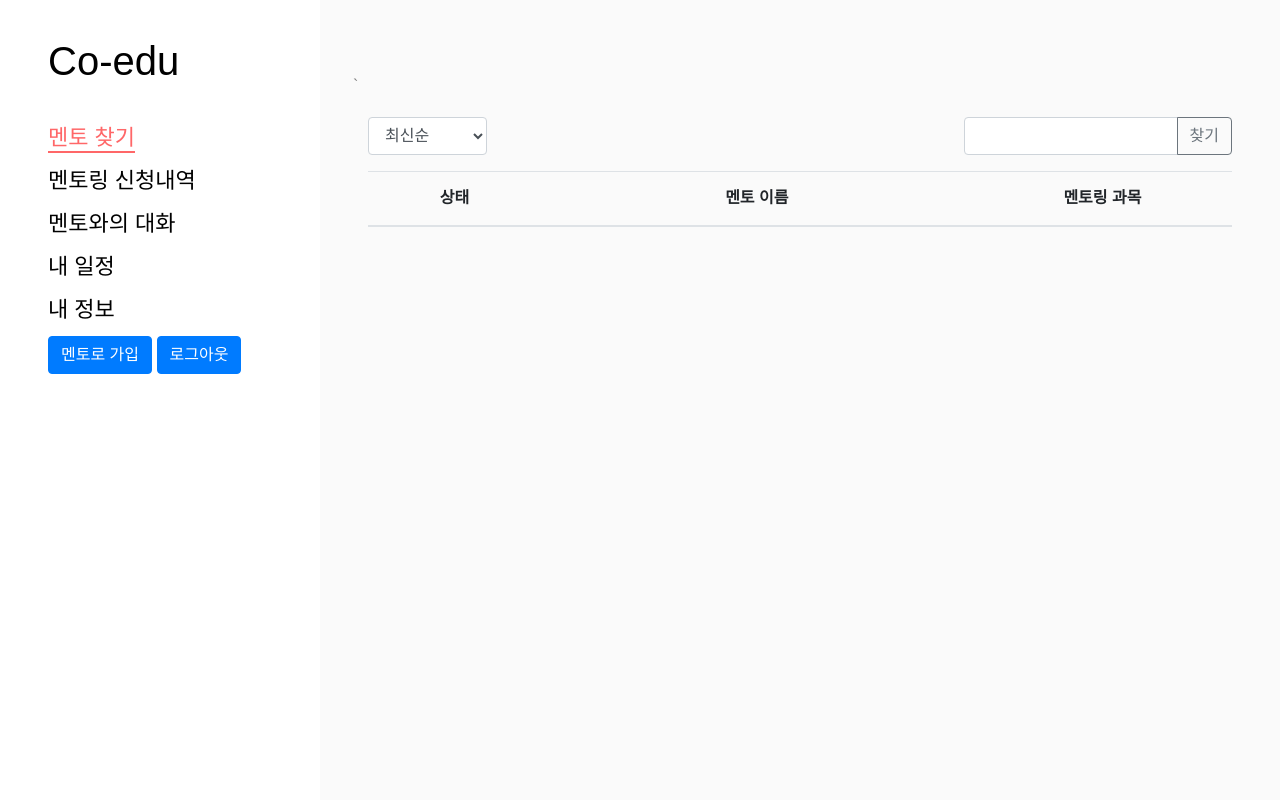
After one commit to SeungEun1002/co-edu, a Django app: page /mentee/mentoring/application in a window 1280 px wide. The commit adds this page. Run offline with Django 3.2, Linux system fonts and the light colour scheme; a user stored in the database is signed in; lists and menus that the app fills with data are empty; some libraries are stand-ins or nearby versions.

Commit message:
mentoring_application

```diff
--- a/mentee/templates/mentee/layout.html
+++ b/mentee/templates/mentee/layout.html
@@ -37,8 +37,8 @@
         <nav id="colorlib-main-menu" role="navigation">
             <h1 class="site-title"><a href={% url "mentee:index" %}>Co-edu</a></h1>
             <ul>
-                <li class="colorlib-active"><a href="#">멘토 찾기</a></li>
-                <li><a href="#">멘토링 신청내역</a></li>
+                <li class="colorlib-active"><a href={% url "mentee:mentor_list" %}>멘토 찾기</a></li>
+                <li><a href={% url "mentee:mentoring_application" %}>멘토링 신청내역</a></li>
                 <li><a href="#">멘토와의 대화</a></li>
                 <li><a href="#">내 일정</a></li>
                 <li><a href="#">내 정보</a></li>
--- /dev/null
+++ b/mentee/templates/mentee/mentoring_application.html
@@ -0,0 +1,82 @@
+{% extends 'mentee/layout.html' %}
+
+
+{% block content %}
+
+    <div class="container my-4 px-5">
+        <div>
+            <div class="row">
+                {% for ongoing_request in mentoring_waiting %}
+                <div class="col-md-4">
+                  <div class="card mb-4 box-shadow">
+                    <div class="card-body">
+                      <h5 class="card-title">{{ ongoing_request.mentor.user.name }}</h5>
+                      <p class="card-text">
+                        <ul style="list-style: none; padding-left: 5px;">
+                            <li>시간: {{ ongoing_request.mentoring_timetable.start_datetime }}부터 1시간</li>
+                            <li>멘토링 과목: {{ ongoing_request.mentoring_subject }} </li>
+                        </ul>
+                      </p>
+                      <div class="d-flex justify-content-between align-items-center">
+                            <form action="" method="POST">
+                                {% csrf_token %}
+                                <div class="btn-group">
+                                    <input type="hidden" name="id" value="{{ ongoing_request.id }}">
+                                    <input type="submit" name="submit_btn" value="취소" class="btn btn-md btn-outline-dark">
+                                </div>
+                            </form>
+                        <small class="text-muted">{{ ongoing_request.created_datetime|timesince }} 전</small>
+                      </div>
+                    </div>
+                  </div>
+                </div>
+                {% endfor %}
+`            </div>
+        </div>
+
+        <div>
+
+            <div class="row justify-content-between my-3">
+            <div class="col-2">
+                <select class="form-control so">
+                    <option value="recent" selected>최신순</option>
+                    <option value="recommend">추천순</option>
+                    <option value="popular">인기순</option>
+                </select>
+            </div>
+            <div class="col-4 input-group">
+                <input type="text" class="form-control kw" value="{{ kw|default_if_none:'' }}">
+                <div class="input-group-append">
+                    <button class="btn btn-outline-secondary" type="button" id="btn_search">찾기</button>
+                </div>
+            </div>
+        </div>
+        <table class="table">
+            <thead>
+            <tr class="text-center">
+                <th style="width:20%">상태</th>
+                <th style="width:50%">멘토 이름</th>
+                <th>멘토링 과목</th>
+            </tr>
+            </thead>
+            <tbody>
+            {% for time in mentoring_request %}
+            <tr class="text-center">
+                <td>
+                    {{ time.get_status_display }}
+                </td>
+                <td>
+                    {{ time.mentor.user.name }}
+                </td>
+                <td>
+                    {{ time.mentoring_subject }}
+                </td>
+            </tr>
+            {% endfor %}
+            </tbody>
+        </table>
+
+        </div>
+    </div>
+
+{% endblock %}
--- a/mentee/urls.py
+++ b/mentee/urls.py
@@ -7,4 +7,5 @@ urlpatterns = [
     path('', index , name="index"),
     path('mentor/signup/', mentor_signup, name="mentor_signup"),
     path('mentor/list/', mentor_list, name="mentor_list"),
+    path('mentoring/application', mentoring_application, name="mentoring_application"),
 ]
--- a/mentee/views.py
+++ b/mentee/views.py
@@ -2,6 +2,7 @@ from django.shortcuts import render, redirect
 from user.models import *
 from .forms import *
 from django.contrib.auth.decorators import login_required
+from mentor.models import *
 
 @login_required
 def index(request):
@@ -42,3 +43,37 @@ def mentor_list(request):
         'mentor_list': mentor_list
     }
     return render(request, 'mentee/mentor_list.html', context)
+
+@login_required
+def mentoring_application(request):
+    if request.method == 'POST':
+        id = request.POST.get('id')
+        submit_btn = request.POST.get('submit_btn')
+
+        mentoring_request = MentoringRequest.objects.get(id=id)
+
+        if submit_btn == "취소":
+            mentoring_request.status = 'cle'
+            mentoring_request.mentoring_timetable.status = 'ini'
+            mentoring_request.mentoring_timetable.mentee = mentoring_request.mentee
+            mentoring_request.mentoring_timetable.mentoring_subject = mentoring_request.mentoring_subject
+
+            mentoring_request.save()
+            mentoring_request.mentoring_timetable.save()
+
+        else:
+            mentoring_request.status = 'rej'
+            mentoring_request.save()
+
+
+
+    ##고쳐야해!!!
+    mentoring_waiting = MentoringRequest.objects.filter(status='ong', mentee=request.user).all()[:3]
+    ## 여기서 user가 뭐징..
+    mentoring_request = MentoringRequest.objects.filter(mentee=request.user).exclude(status='ong').all()
+
+    context = {
+        'mentoring_waiting': mentoring_waiting,
+        'mentoring_request': mentoring_request,
+    }
+    return render(request, 'mentee/mentoring_application.html')
```
Also changed, not shown: user/templates/user/layout.html (+4 -4 lines), db.sqlite3.
